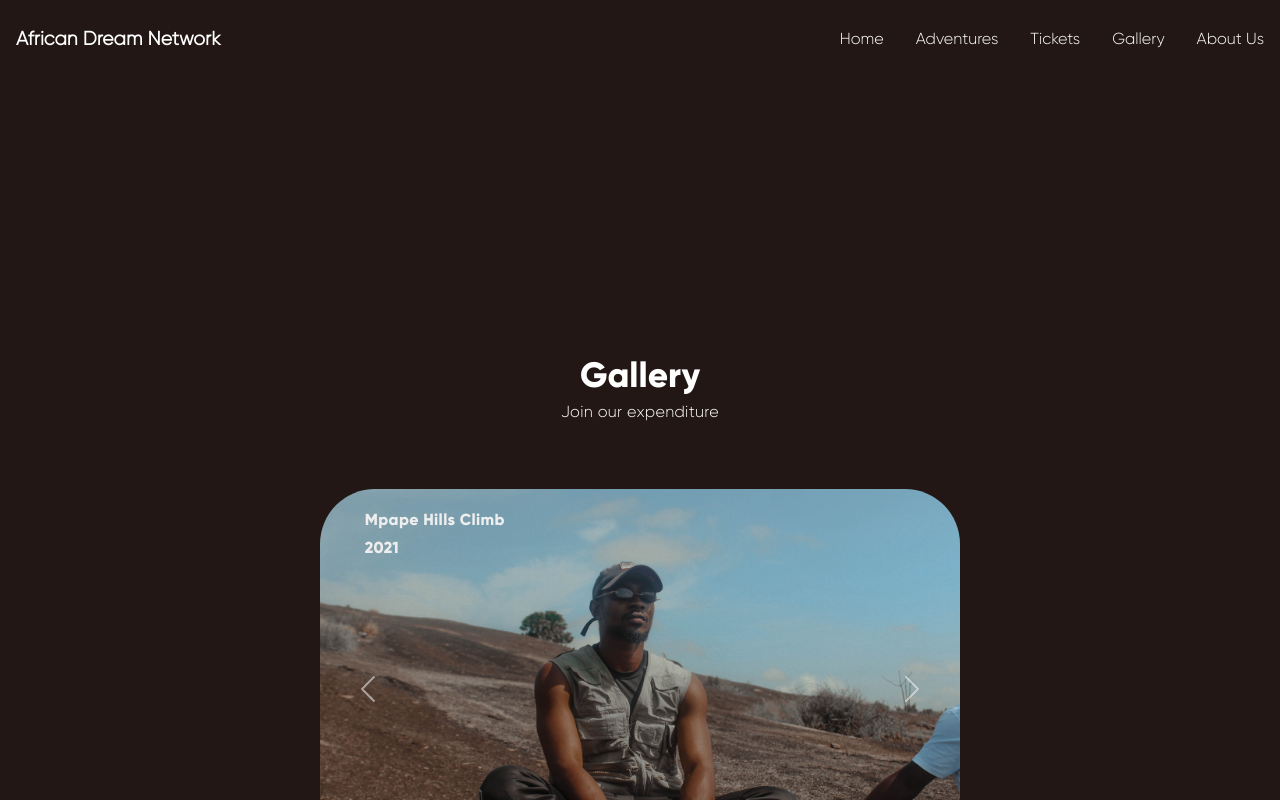
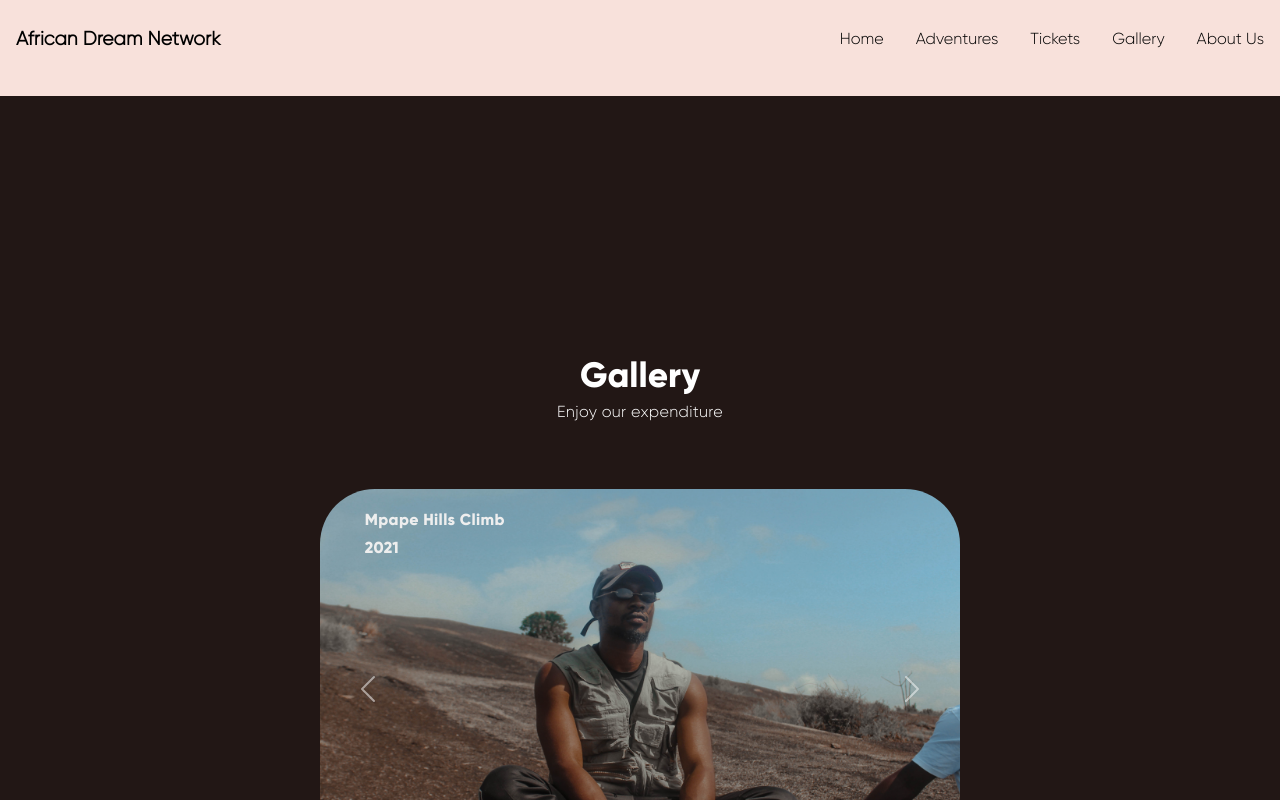
Before and after one commit to DavidWaza/African-dreams, a Next.js app: page /gallery in a window 1280 px wide. Shown: the top 800 px of the page. Built offline with nearby package versions, Linux system fonts and the light colour scheme.

Commit message:
changed the navbar background-color

```diff
--- a/pages/gallery.tsx
+++ b/pages/gallery.tsx
@@ -15,12 +15,10 @@ const gallery = () => {
         />
         <link rel="icon" href="/favicon.ico" />
       </Head>
-      <div className={TicketStyles.wrapper}>
         <div className={TicketStyles.bannerHeader}>
           <p>Gallery</p>
-          <p>Join our expenditure</p>
+          <p>Enjoy our expenditure</p>
         </div>
-      </div>
       <div className={TicketStyles.carouselContainer}>
         <CarouselSlide />
       </div>
--- a/styles/Home.module.css
+++ b/styles/Home.module.css
@@ -30,7 +30,7 @@
   position: sticky;
   top: 0px;
   padding: 0.5rem 0rem;
-  background-color: transparent;
+  background-color:#F8E1DB;
   color: black;
   z-index: 1;
   transition-property: all;
@@ -46,7 +46,7 @@
 
 .brandName {
   text-decoration: none;
-  color: #fff;
+  color: #000;
   margin-left: 1rem;
 }
 
@@ -76,7 +76,7 @@
   text-decoration: none;
   display: block;
   width: 100%;
-  color: #fff;
+  color: #000;
   position: relative;
   opacity: 0.75px;
 }
```
Also changed, not shown: component/Carousel/index.tsx (line endings or trailing spaces).
